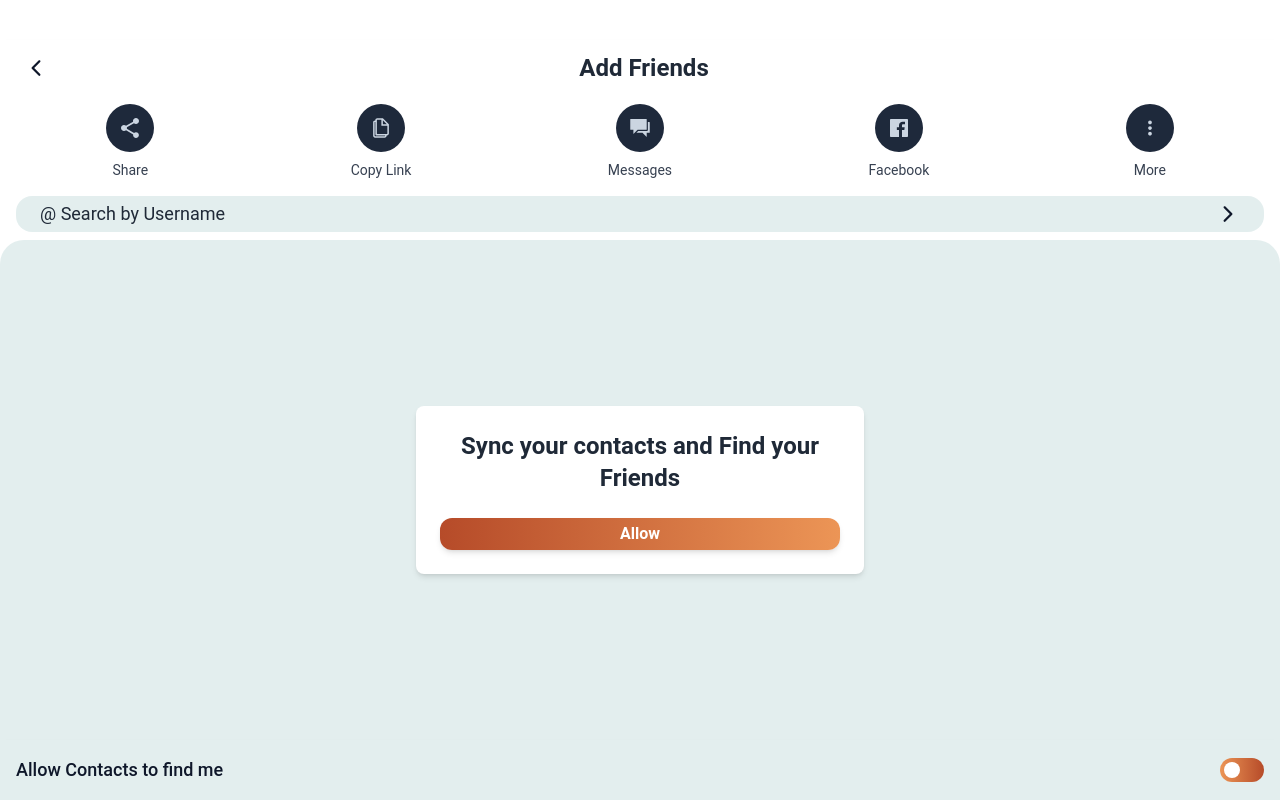
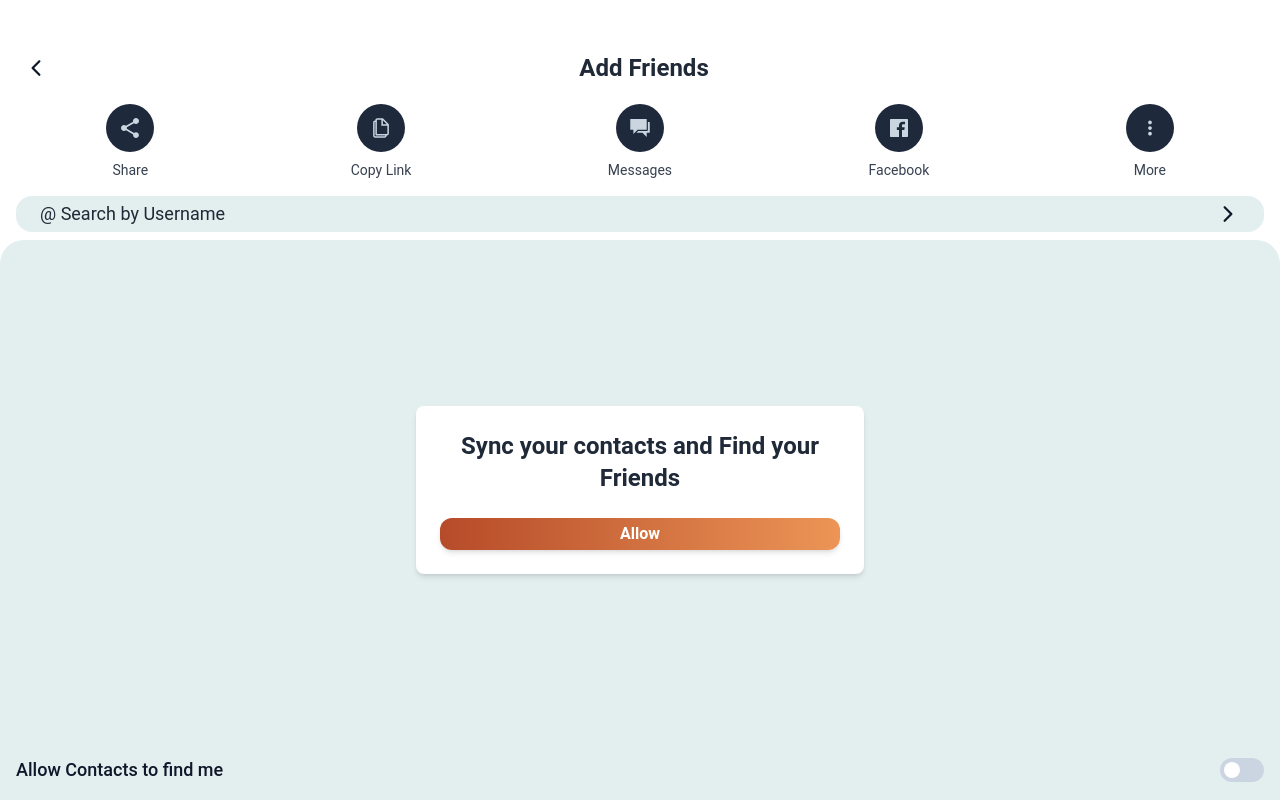
Before and after one commit to rithvikvelapati/WellFed, a Next.js app in the folder frontend/wellfed/: page /friends-section/add-friend in a window 1280 px wide. Built offline with nearby package versions, Linux system fonts and the light colour scheme; no server answers.

Commit message:
toggle fix

```diff
--- a/frontend/wellfed/src/components/common/ToggleSwitch.tsx
+++ b/frontend/wellfed/src/components/common/ToggleSwitch.tsx
@@ -13,7 +13,7 @@ const ToggleSwitch: React.FC<ToggleSwitchProps> = ({ isEnabled, toggle }) => {
     <span
       onClick={toggle}
       className={`${
-        isEnabled ? "bg-gradient-to-r from-primary to-secondary" : "bg-gradient-to-r from-secondary to-primary"
+        isEnabled ? "bg-gradient-to-r from-primary to-secondary" : "bg-slate-300"
       } relative inline-flex items-center h-6 rounded-full w-11 cursor-pointer transition-colors duration-200`}
     >
       <span
```
